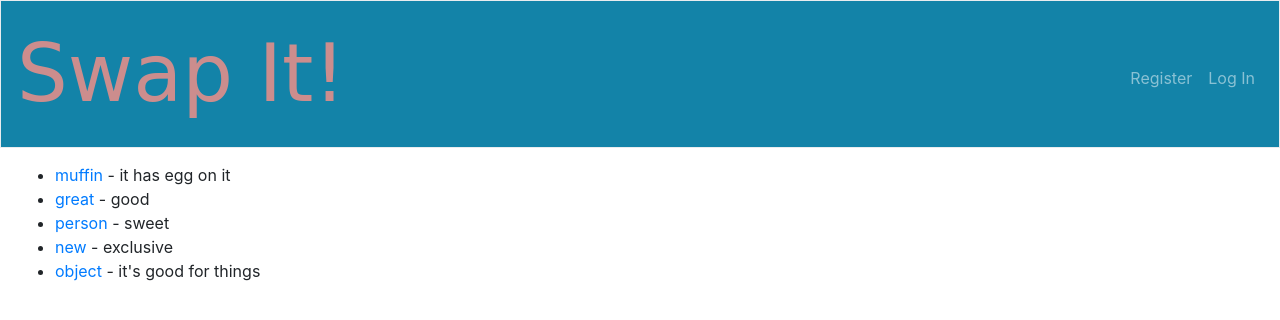
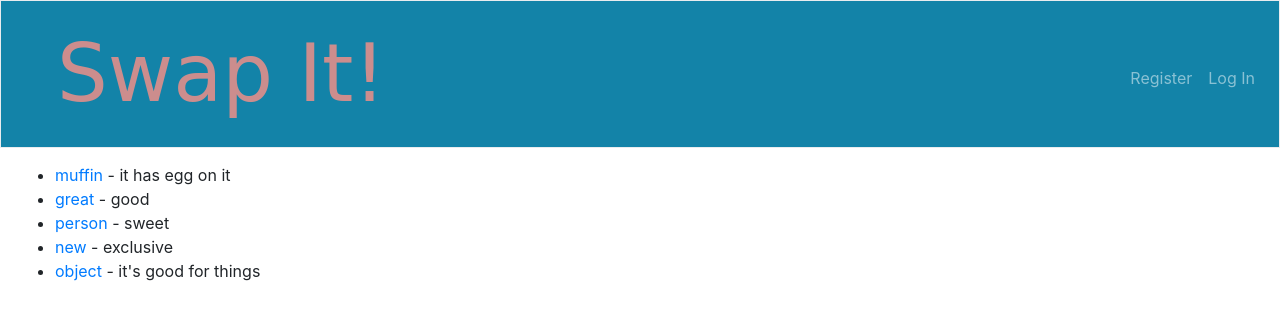
Before and after one commit to bar2555/swapit, a Django app: page / in a window 1280 px wide. Shown: the top 320 px of the page. Run offline with Django 3.2, Linux system fonts and the light colour scheme; data comes from the database, SQL or seed files in the repository; some libraries are stand-ins or nearby versions; some web fonts are replaced.

Commit message:
minor css changes

```diff
--- a/webapp/static/css/webapp.css
+++ b/webapp/static/css/webapp.css
@@ -6,6 +6,7 @@
 nav .navbar-brand {
     font-family: 'Spicy Rice', cursive;
     font-size: 80px;
+    padding-left: 40px;
 }
 nav .navbar-brand .red {
   color: #cc8d8d;
```
